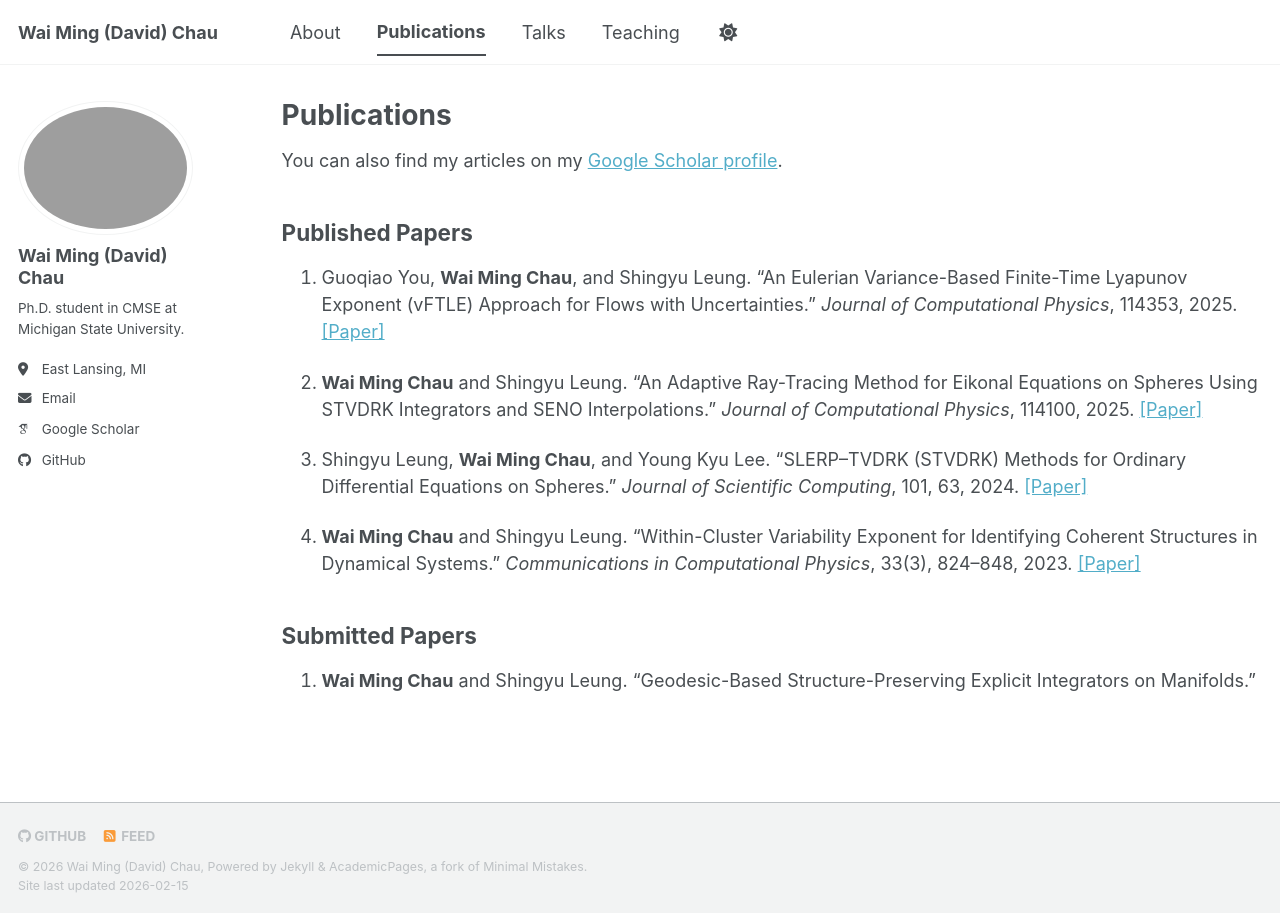
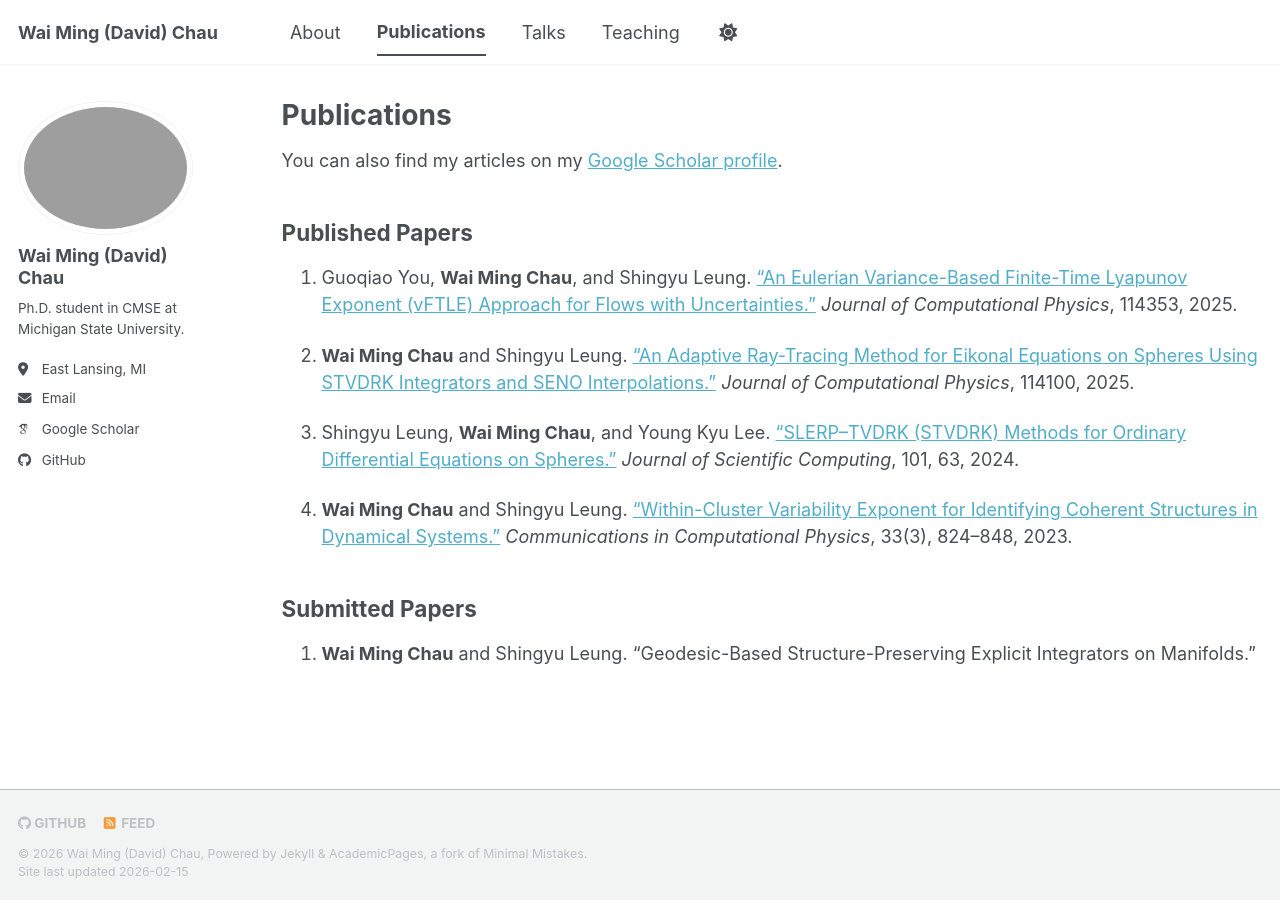
Before and after one commit to wm-chau/wm-chau.github.io, a Jekyll site: the page built from _pages/publications.md, in a window 1280 px wide. Built offline with Jekyll 4.4.1, drawn with Linux system fonts in a browser that asks for light colours; some web fonts are replaced; a script bundle is joined from its source files by our own code; library files that are not in the unit come from our copies.

Commit message:
Update publication links to be clickable

```diff
--- a/_pages/publications.md
+++ b/_pages/publications.md
@@ -9,13 +9,13 @@ You can also find my articles on my [Google Scholar profile](https://scholar.goo
 
 ## Published Papers
 
-1. Guoqiao You, **Wai Ming Chau**, and Shingyu Leung. "An Eulerian Variance-Based Finite-Time Lyapunov Exponent (vFTLE) Approach for Flows with Uncertainties." *Journal of Computational Physics*, 114353, 2025. [[Paper]](https://www.sciencedirect.com/science/article/abs/pii/S0021999125006357)
+1. Guoqiao You, **Wai Ming Chau**, and Shingyu Leung. ["An Eulerian Variance-Based Finite-Time Lyapunov Exponent (vFTLE) Approach for Flows with Uncertainties."](https://www.sciencedirect.com/science/article/abs/pii/S0021999125006357) *Journal of Computational Physics*, 114353, 2025.
 
-2. **Wai Ming Chau** and Shingyu Leung. "An Adaptive Ray-Tracing Method for Eikonal Equations on Spheres Using STVDRK Integrators and SENO Interpolations." *Journal of Computational Physics*, 114100, 2025. [[Paper]](https://www.sciencedirect.com/science/article/abs/pii/S0021999125003833)
+2. **Wai Ming Chau** and Shingyu Leung. ["An Adaptive Ray-Tracing Method for Eikonal Equations on Spheres Using STVDRK Integrators and SENO Interpolations."](https://www.sciencedirect.com/science/article/abs/pii/S0021999125003833) *Journal of Computational Physics*, 114100, 2025.
 
-3. Shingyu Leung, **Wai Ming Chau**, and Young Kyu Lee. "SLERP–TVDRK (STVDRK) Methods for Ordinary Differential Equations on Spheres." *Journal of Scientific Computing*, 101, 63, 2024. [[Paper]](https://link.springer.com/article/10.1007/s10915-024-02702-2)
+3. Shingyu Leung, **Wai Ming Chau**, and Young Kyu Lee. ["SLERP–TVDRK (STVDRK) Methods for Ordinary Differential Equations on Spheres."](https://link.springer.com/article/10.1007/s10915-024-02702-2) *Journal of Scientific Computing*, 101, 63, 2024.
 
-4. **Wai Ming Chau** and Shingyu Leung. "Within-Cluster Variability Exponent for Identifying Coherent Structures in Dynamical Systems." *Communications in Computational Physics*, 33(3), 824–848, 2023. [[Paper]](https://arxiv.org/abs/2212.12647)
+4. **Wai Ming Chau** and Shingyu Leung. ["Within-Cluster Variability Exponent for Identifying Coherent Structures in Dynamical Systems."](https://arxiv.org/abs/2212.12647) *Communications in Computational Physics*, 33(3), 824–848, 2023.
 
 ## Submitted Papers
 
```
